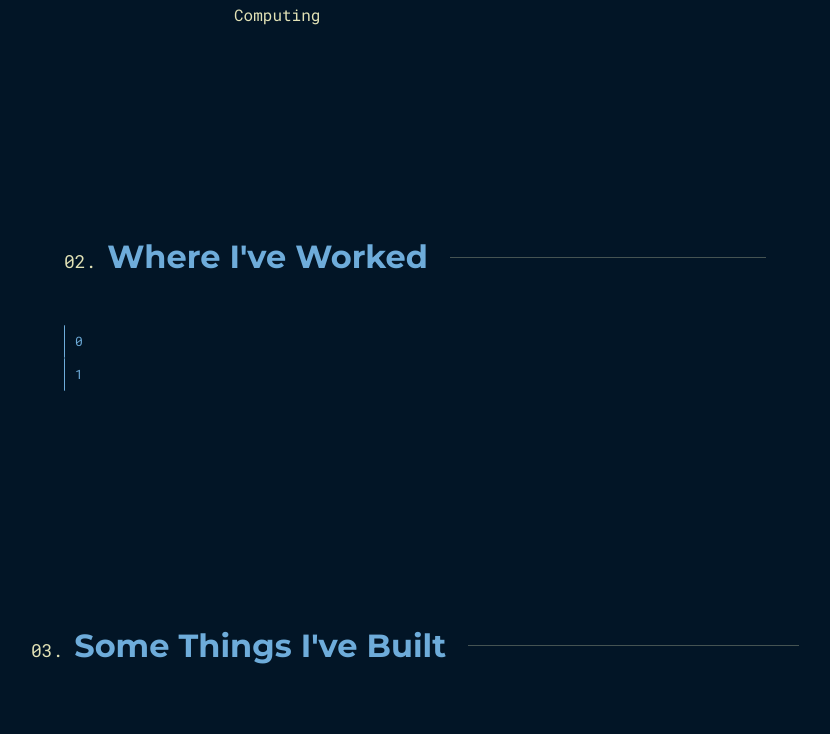
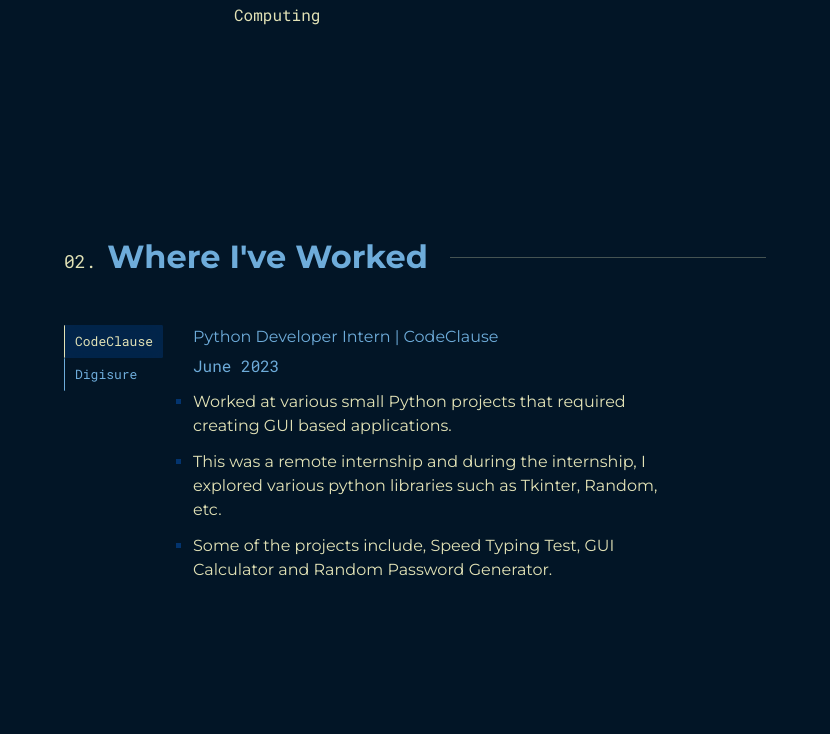
Before and after one commit to AshutoshSahni/ashutosh-sahni-portfolio, a React (Vite) app: page / in a window 1280 px wide. Shown: the part 1711-2445 px from the top of the page, without its empty margins (225-1055 px from the left). Built offline with nearby package versions, Linux system fonts and the light colour scheme.

Commit message:
added work experience details

```diff
--- a/index.html
+++ b/index.html
@@ -4,7 +4,7 @@
     <meta charset="UTF-8" />
     <link rel="icon" type="image/svg+xml" href="/vite.svg" />
     <meta name="viewport" content="width=device-width, initial-scale=1.0" />
-    <title>Protfolio Clone</title>
+    <title>Ashutosh Sahni | Portfolio</title>
 
     <style>
       @import url('https://fonts.googleapis.com/css2?family=Montserrat:ital,wght@0,100..900;1,100..900&family=Roboto+Mono:ital,wght@0,100..700;1,100..700&display=swap');
--- a/src/components/Experience/Experience.css
+++ b/src/components/Experience/Experience.css
@@ -38,12 +38,13 @@
 
 .workDetails {
   width: 70%;
-  margin-top: -15px;
-  margin-left: 22px;
+  margin-top: 0px;
+  margin-left: 30px;
 }
 
 .workDuration {
   font-family: "Roboto Mono", serif;
+  margin-top: 5px;
 }
 
 .workDescription {
--- a/src/components/Experience/Experience.jsx
+++ b/src/components/Experience/Experience.jsx
@@ -4,7 +4,7 @@ import { DataContext } from '../../DataContext'
 
 const Experience = () => {
 
-  const [selectedCompany, setSelectedCompany] = useState('Upstatement');
+  const [selectedCompany, setSelectedCompany] = useState(0);
 
   const workDetails = useContext(DataContext).workExperience;
 
@@ -24,13 +24,13 @@ const Experience = () => {
       <div className='workContainer'>
         <div className='companyNav'>
           {
-            Object.keys(workDetails).map((company, index) => (
+            workDetails.map((company, index) => (
               <div
                 key={index}
-                className={`companyNavItem ${selectedCompany === company ? "active" : ""}`}
-                onClick={() => setSelectedCompany(company)}
+                className={`companyNavItem ${selectedCompany === index ? "active" : ""}`}
+                onClick={() => setSelectedCompany(index)}
               >
-                {company}
+                {company.companyName}
               </div>
             ))
           }
@@ -39,7 +39,7 @@ const Experience = () => {
         <div className='workDetails'>
           {workDetails[selectedCompany] && (
             <div className="workContent">
-              <h3>{workDetails[selectedCompany].jobTitle}</h3>
+              <h3>{workDetails[selectedCompany].designation}</h3>
               <p className='workDuration'>{workDetails[selectedCompany].duration}</p>
               <ul className='workDescription'>
                 {workDetails[selectedCompany].description.map((detail, index) => (
--- a/src/components/Intro/Intro.jsx
+++ b/src/components/Intro/Intro.jsx
@@ -24,7 +24,7 @@ const Intro = () => {
       </div>
 
       <div className='introButton'>
-        <button className='intro_btn'>Check out my course!</button>
+        <button className='intro_btn'>Checkout my digital card!</button>
       </div>
 
     </div>
--- a/src/data.json
+++ b/src/data.json
@@ -23,7 +23,7 @@
   "workExperience": [
     {
       "companyName": "CodeClause",
-      "designation": "Python Developer Intern",
+      "designation": "Python Developer Intern | CodeClause",
       "duration": "June 2023",
       "description": [
         "Worked at various small Python projects that required creating GUI based applications.",
@@ -32,14 +32,26 @@
       ]
     },
     {
-      "companyName": "Digisure Technologies Pvt. Ltd.",
-      "designation": "Junior Software Developer",
+      "companyName": "Digisure",
+      "designation": "Junior Software Developer | Digisure Technologies Pvt. Ltd.",
       "duration": "June 2024 - Present",
       "description": [
         "Developing high-quality, robust Windows applications coded using C#.",
         "Worked on 5+ Windows Project handling both frontend and database portion.",
-        "Some of the projects include, Paroso Bhojan, Smart Desktop, Database Comparison Tool, IESCMS, etc."
+        "Some of the projects include, Paroso Bhojan, Smart Desktop, Database Comparison Tool, IESCMS, etc.",
+        "Contributed small changes to few web projects too."
       ]
+    }
+  ],
+
+  "majorProjects": [
+    {
+      "projectName": "React Jobs",
+      "isOpenSource": true,
+      "description": "",
+      "technologyUsed": [],
+      "githubLink": "",
+      "liveLink": ""
     }
   ]
 
```
